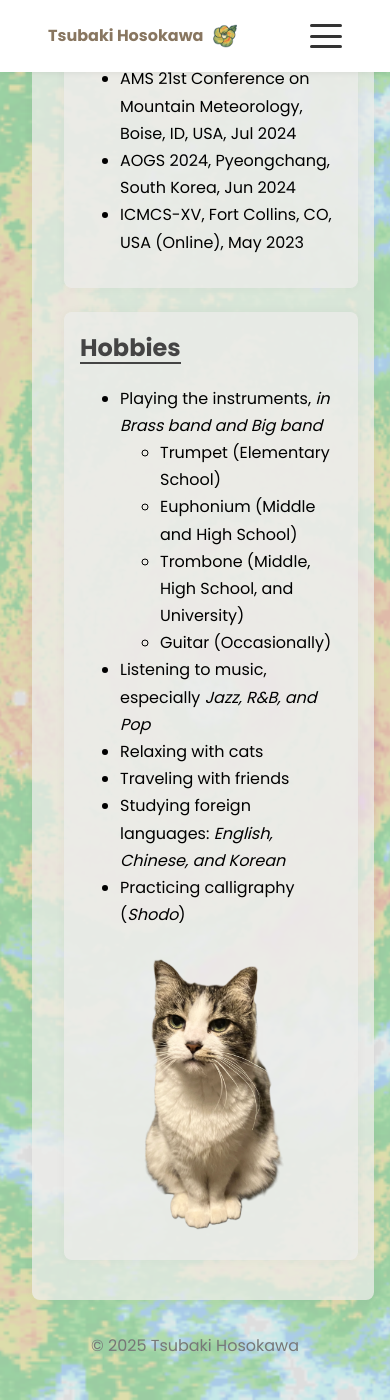
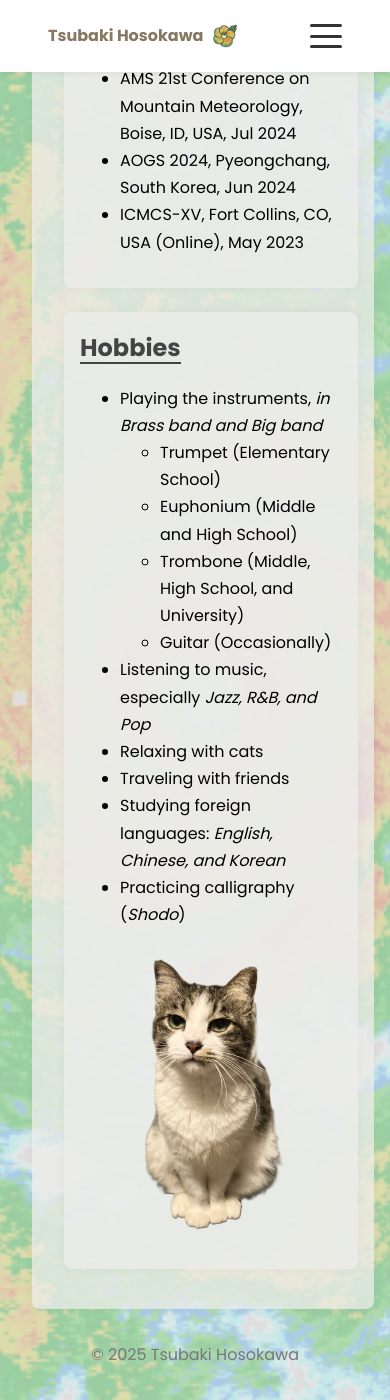
Before and after one commit to tsubakih07/tsubaki_homepage, a Jekyll site: the page built from index.html, in a window 390 px wide and 1400 px high, scrolled down 2575 px. Built offline with Jekyll 4.4.1, drawn with Linux system fonts in a browser that asks for light colours.

```diff
--- a/Gemfile
+++ b/Gemfile
@@ -5,3 +5,9 @@ source "https://rubygems.org"
 # gem "rails"
 
 gem "jekyll", "~> 4.4"
+
+group :jekyll_plugins do
+  gem "jekyll-sitemap"
+  gem "jekyll-feed"
+  gem "jekyll-seo-tag"
+end
--- a/_config.yml
+++ b/_config.yml
@@ -2,7 +2,7 @@
 title: "Tsubaki Hosokawa"
 description: "Tsubaki Hosokawa's website - Research in orographic precipitation, tropical cyclones, and polarimetric radar."
 baseurl: ""
-# url: "https://tsubakih07.github.io"
+url: "https://tsubakih07.github.io"
 lang: "en"
 
 # SEOと構造化データ
@@ -12,8 +12,6 @@ author:
 
 # ソース/出力設定
 markdown: kramdown
-# highlighter: rouge
-# permalink: pretty
 
 # # ページごとのデフォルト設定
 defaults:
--- a/assets/css/index.css
+++ b/assets/css/index.css
@@ -50,7 +50,7 @@ a {
     margin-left: 0;
     margin-top: 0;
     align-self: center;
-    height: 300px;
-    width : auto;
+    max-width: 100%;
+    height: auto;
   }
 }
```
Also changed, not shown: Gemfile.lock.
